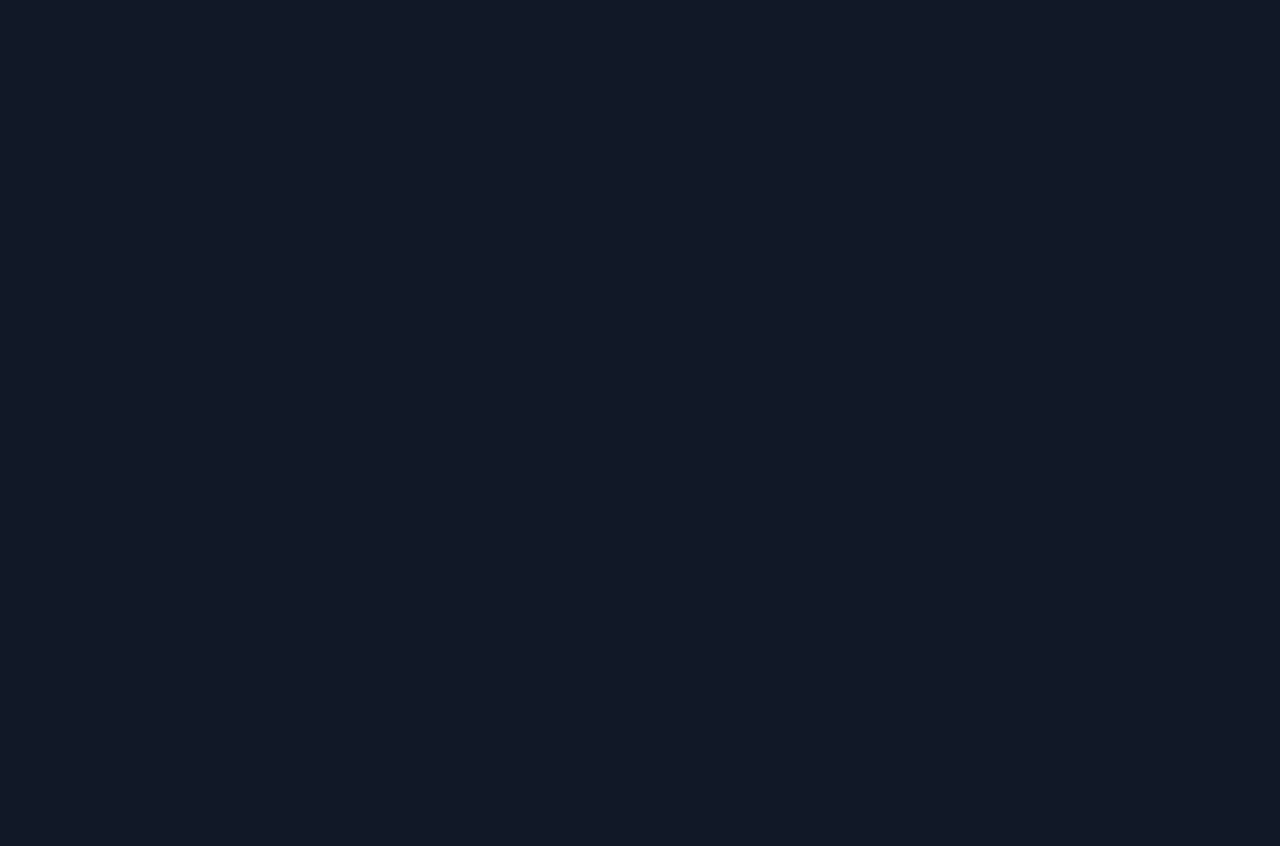
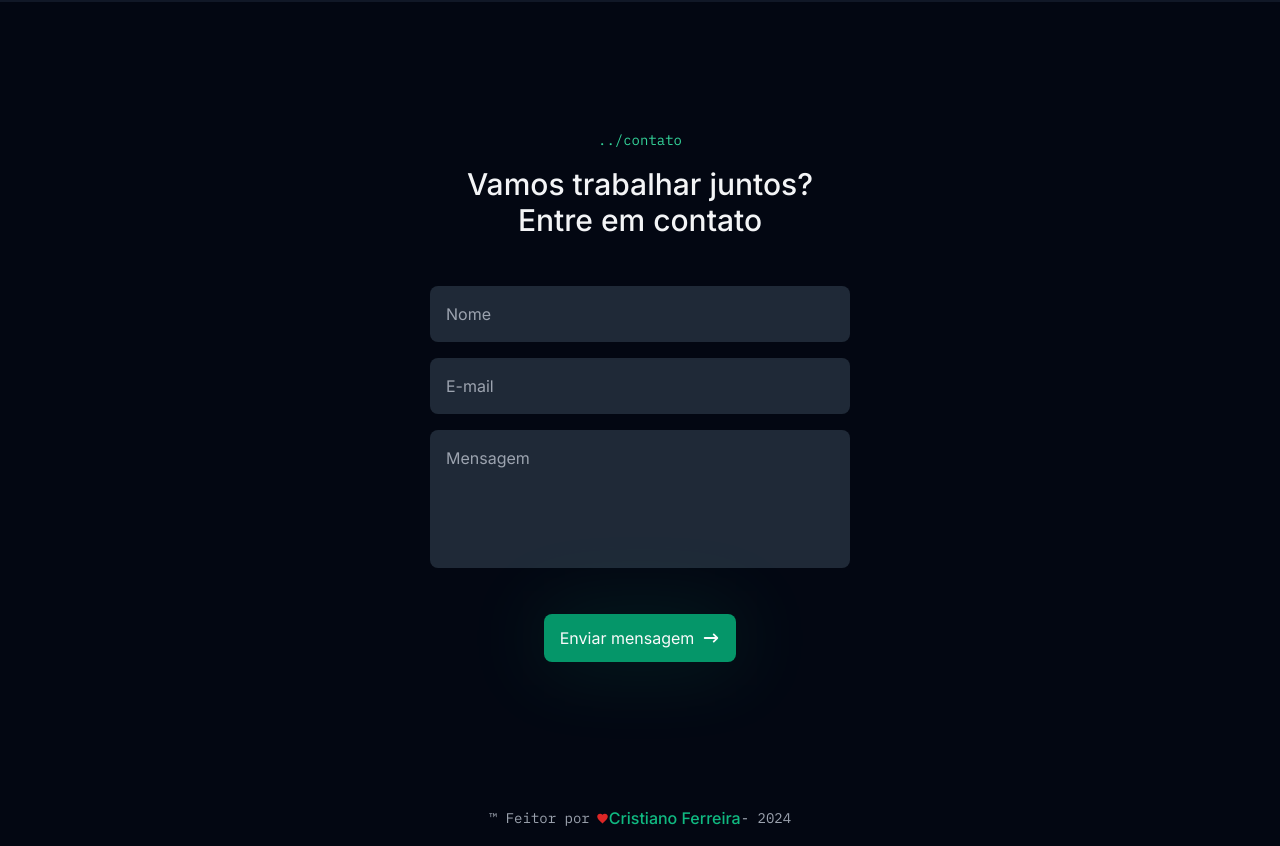
Before and after one commit to CristianoSFMothe/Portfolio, a Next.js app: page / in a window 1280 px wide. Shown: the part 4300-5146 px from the top of the page. Before the commit the page ends 4302 px from the top, so only its background shows below. Built offline with nearby package versions, Linux system fonts and the light colour scheme.

Commit message:
feat: create page section contact

```diff
--- /dev/null
+++ b/app/components/contact-form/index.tsx
@@ -0,0 +1,102 @@
+"use client";
+
+import { z } from "zod";
+import { SectionTitle } from "../section-title";
+import { useForm } from "react-hook-form";
+import { zodResolver } from "@hookform/resolvers/zod";
+import { Button } from "../button";
+import { HiArrowNarrowRight } from "react-icons/hi";
+import { cn } from "@/app/libs/utils";
+
+const contactFormSchema = z.object({
+  name: z.string().min(3, "O nome deve ter pelo menos 3 caracteres").max(100, "O nome deve ter no máximo 100 caracteres"),
+  email: z.string().email("Por favor, insira um e-mail válido"),
+  message: z.string().min(1, "A mensagem não pode estar vazia").max(2500, "A mensagem pode ter no máximo 2500 caracteres"),
+});
+
+type ContactFormData = z.infer<typeof contactFormSchema>;
+
+export const ContactForm = () => {
+  const {
+    handleSubmit,
+    register,
+    formState: { errors },
+  } = useForm<ContactFormData>({
+    resolver: zodResolver(contactFormSchema),
+  });
+
+  const onSubmit = (data: ContactFormData) => {
+    console.log(data);
+  };
+
+  return (
+    <section className="py-16 px-6 md:py-[128px] flex items-center justify-center bg-gray-950">
+      <div className="w-full max-w-[420px] mx-auto">
+        <SectionTitle
+          subtitle="contato"
+          title="Vamos trabalhar juntos? Entre em contato"
+          className="items-center text-center"
+        />
+        <form
+          className="mt-12 w-full flex flex-col gap-4"
+          onSubmit={handleSubmit(onSubmit)}
+        >
+          <div>
+            <input
+              placeholder="Nome"
+              className={cn(
+                "w-full h-[56px] bg-gray-800 rounded-lg placeholder:text-gray-400",
+                "text-gray-50 p-4 focus:outline-none focus:ring-2 focus:ring-emerald-600",
+                errors.name ? "ring-2 ring-red-500" : ""
+              )}
+              {...register("name")}
+            />
+            {errors.name && (
+              <span className="text-red-500 text-sm mt-1 name-text-error">{errors.name.message}</span>
+            )}
+          </div>
+          <div>
+            <input
+              placeholder="E-mail"
+              type="email"
+              className={cn(
+                "w-full h-[56px] bg-gray-800 rounded-lg",
+                "placeholder:text-gray-400 text-gray-50 p-4 focus:outline-none",
+                "focus:ring-2 focus:ring-emerald-600",
+                errors.email ? "ring-2 ring-red-500" : ""
+              )}
+              {...register("email")}
+            />
+            {errors.email && (
+              <span className="text-red-500 text-sm mt-1 email-text-error">{errors.email.message}</span>
+            )}
+          </div>
+          <div>
+            <textarea
+              placeholder="Mensagem"
+              className={cn(
+                "resize-none w-full h-[138px] bg-gray-800 rounded-lg",
+                "placeholder:text-gray-400 text-gray-50 p-4 focus:outline-none",
+                "focus:ring-2 focus:ring-emerald-600",
+                errors.message ? "ring-2 ring-red-500" : ""
+              )}
+              {...register("message")}
+              maxLength={2500}
+            />
+            {errors.message && (
+              <span className="text-red-500 text-sm mt-1 msg-text-error">{errors.message.message}</span>
+            )}
+          </div>
+
+          <div className="relative w-max mx-auto mt-6">
+            <Button className="z-[2] relative">
+              Enviar mensagem
+              <HiArrowNarrowRight size={18} />
+            </Button>
+            <div className="absolute inset-0 bg-emerald-600 blur-2xl opacity-20 btn-submit-message" />
+          </div>
+        </form>
+      </div>
+    </section>
+  );
+};
--- /dev/null
+++ b/app/components/footer/index.tsx
@@ -0,0 +1,17 @@
+import { IoMdHeart } from "react-icons/io";
+
+export const Footer = () => {
+  return (
+    <footer className="h-14 w-full flex items-center justify-center bg-gray-950">
+      <span className="flex items-center gap-1.5 text-xs sm:text-sm font-mono text-gray-400">
+        &trade; Feitor por
+        <IoMdHeart className="text-red-600" size={13} />
+      </span>{" "}
+      <strong className="text-emerald-500 font-medium">
+        {" "}
+        Cristiano Ferreira{" "}
+      </strong>{" "}
+      <p className="flex items-center gap-1.5 text-xs sm:text-sm font-mono text-gray-400"> - 2024</p>
+    </footer>
+  );
+};
--- a/app/layout.tsx
+++ b/app/layout.tsx
@@ -2,6 +2,8 @@ import { Inter, IBM_Plex_Mono } from 'next/font/google'
 import './globals.css'
 import { ReactNode } from 'react'
 import { Header } from './components/header'
+import { ContactForm } from './components/contact-form'
+import { Footer } from './components/footer'
 
 const inter = Inter({
   variable: '--font-inter',
@@ -20,6 +22,8 @@ export default function RootLayout({ children }: { children: ReactNode }) {
       <body>
         <Header />
         {children}
+        <ContactForm />
+        <Footer />
       </body>
     </html>
   )
```
Also changed, not shown: public/images/logo-sigla-cf.svg.
